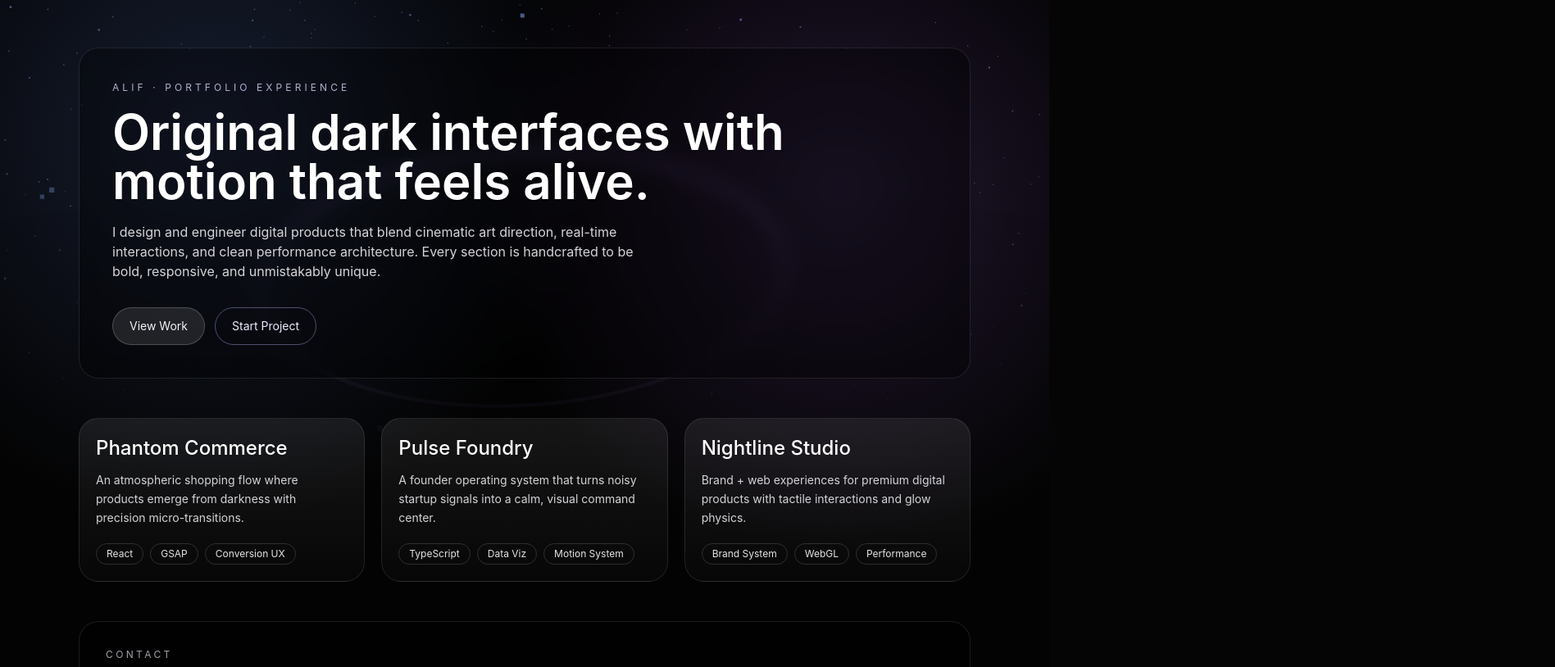
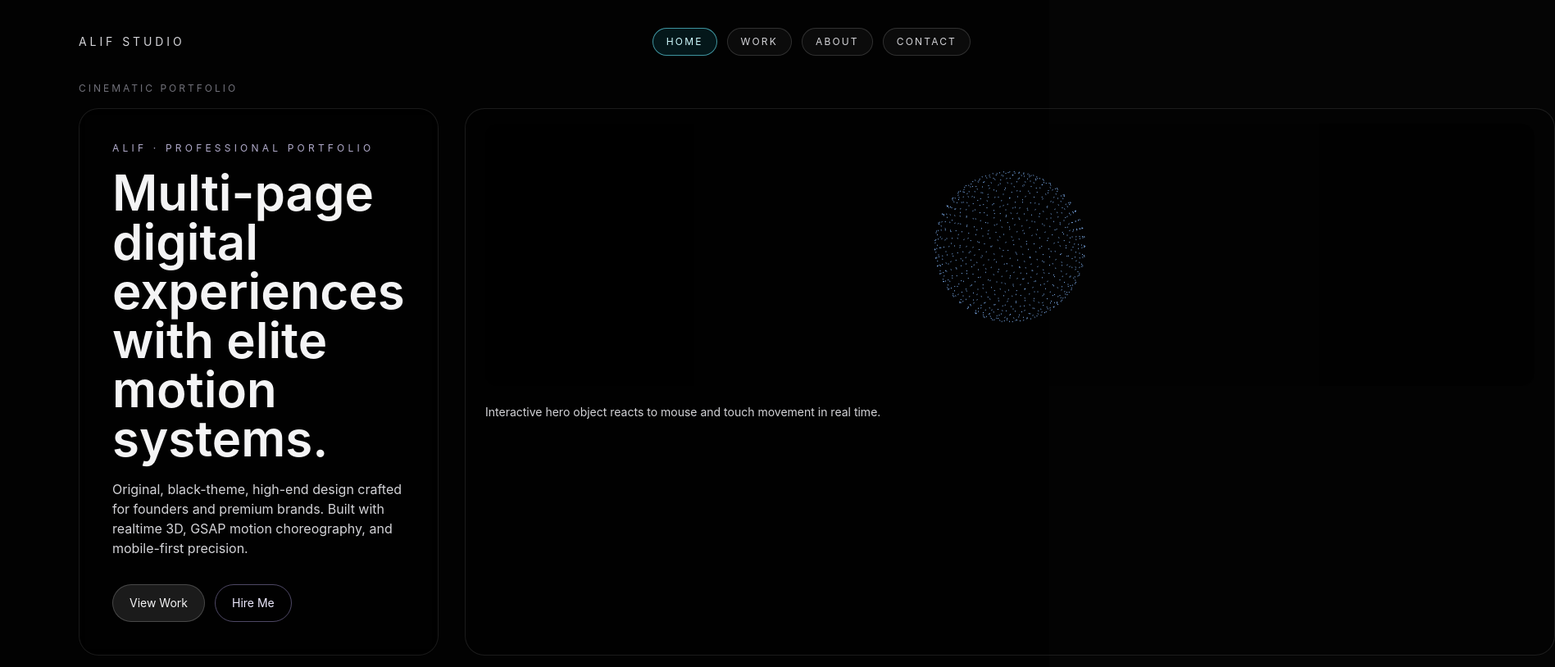
Before and after one commit to botop920/Alifs-portfolio, a React (Vite) app: page / in a window 1280 px wide. Shown: the part 6-820 px from the top of the page at 82% size, 1897 px wide, since content can reach past the window. Built offline with nearby package versions, Linux system fonts and the light colour scheme.

Commit message:
Build professional multi-page portfolio with GSAP + Three.js sections

```diff
--- a/App.tsx
+++ b/App.tsx
@@ -1,4 +1,4 @@
-import React, { useEffect, useRef } from 'react';
+import React, { useEffect, useMemo, useRef, useState } from 'react';
 
 declare global {
   interface Window {
@@ -7,252 +7,340 @@ declare global {
   }
 }
 
-const projects = [
+type Page = 'home' | 'work' | 'about' | 'contact';
+
+const navItems: { id: Page; label: string }[] = [
+  { id: 'home', label: 'Home' },
+  { id: 'work', label: 'Work' },
+  { id: 'about', label: 'About' },
+  { id: 'contact', label: 'Contact' },
+];
+
+const workItems = [
   {
-    title: 'Phantom Commerce',
-    blurb:
-      'An atmospheric shopping flow where products emerge from darkness with precision micro-transitions.',
-    tags: ['React', 'GSAP', 'Conversion UX'],
+    title: 'Nebula Brand OS',
+    detail: 'Complete product + brand framework with immersive transitions and data storytelling.',
   },
   {
-    title: 'Pulse Foundry',
-    blurb:
-      'A founder operating system that turns noisy startup signals into a calm, visual command center.',
-    tags: ['TypeScript', 'Data Viz', 'Motion System'],
+    title: 'Pulse Commerce',
+    detail: 'Luxury e-commerce motion language tuned for conversion and product desire.',
   },
   {
-    title: 'Nightline Studio',
-    blurb:
-      'Brand + web experiences for premium digital products with tactile interactions and glow physics.',
-    tags: ['Brand System', 'WebGL', 'Performance'],
+    title: 'Aether Dashboard',
+    detail: 'Realtime executive command center with cinematic chart interactions.',
   },
 ];
 
-const App: React.FC = () => {
-  const threeMountRef = useRef<HTMLDivElement | null>(null);
-  const rootRef = useRef<HTMLDivElement | null>(null);
-  const heroRef = useRef<HTMLElement | null>(null);
-
+function useThreeWidget(
+  mountRef: React.MutableRefObject<HTMLDivElement | null>,
+  variant: 'sphere' | 'knots' | 'columns',
+) {
   useEffect(() => {
     const THREE = window.THREE;
-    if (!THREE) {
+    if (!THREE || !mountRef.current) {
       return;
     }
 
-    const mountNode = threeMountRef.current;
-    if (!mountNode) {
-      return;
-    }
+    const mount = mountRef.current;
+    const w = mount.clientWidth || 400;
+    const h = mount.clientHeight || 300;
 
-    const isMobile = window.innerWidth < 768;
-    const renderer = new THREE.WebGLRenderer({ antialias: true, alpha: true, powerPreference: 'high-performance' });
-    renderer.setPixelRatio(Math.min(window.devicePixelRatio, 1.8));
-    renderer.setSize(window.innerWidth, window.innerHeight);
-    mountNode.appendChild(renderer.domElement);
+    const renderer = new THREE.WebGLRenderer({ alpha: true, antialias: true, powerPreference: 'high-performance' });
+    renderer.setPixelRatio(Math.min(window.devicePixelRatio, 1.7));
+    renderer.setSize(w, h);
+    mount.appendChild(renderer.domElement);
 
     const scene = new THREE.Scene();
-    const camera = new THREE.PerspectiveCamera(55, window.innerWidth / window.innerHeight, 0.1, 1000);
-    camera.position.z = 12;
+    const camera = new THREE.PerspectiveCamera(48, w / h, 0.1, 1000);
+    camera.position.z = 8;
 
     const group = new THREE.Group();
     scene.add(group);
 
-    const pointsGeometry = new THREE.BufferGeometry();
-    const count = isMobile ? 900 : 1800;
-    const positions = new Float32Array(count * 3);
+    const disposers: Array<() => void> = [];
 
-    for (let i = 0; i < count; i += 1) {
-      const i3 = i * 3;
-      const radius = 6 + Math.random() * 9;
-      const theta = Math.random() * Math.PI * 2;
-      const phi = Math.acos((Math.random() * 2) - 1);
-
-      positions[i3] = radius * Math.sin(phi) * Math.cos(theta);
-      positions[i3 + 1] = radius * Math.sin(phi) * Math.sin(theta);
-      positions[i3 + 2] = radius * Math.cos(phi);
+    if (variant === 'sphere') {
+      const g = new THREE.IcosahedronGeometry(2.1, 8);
+      const m = new THREE.PointsMaterial({ color: '#88bbff', size: 0.04, transparent: true, opacity: 0.9 });
+      const points = new THREE.Points(g, m);
+      group.add(points);
+      disposers.push(() => {
+        g.dispose();
+        m.dispose();
+      });
     }
 
-    pointsGeometry.setAttribute('position', new THREE.BufferAttribute(positions, 3));
+    if (variant === 'knots') {
+      for (let i = 0; i < 3; i += 1) {
+        const g = new THREE.TorusKnotGeometry(1.2 + i * 0.4, 0.05, 120, 16);
+        const m = new THREE.MeshBasicMaterial({
+          color: i % 2 === 0 ? '#b191ff' : '#77d8ff',
+          transparent: true,
+          opacity: 0.35,
+          wireframe: true,
+        });
+        const mesh = new THREE.Mesh(g, m);
+        mesh.rotation.x = i * 0.6;
+        mesh.rotation.y = i * 0.4;
+        group.add(mesh);
+        disposers.push(() => {
+          g.dispose();
+          m.dispose();
+        });
+      }
+    }
 
-    const pointsMaterial = new THREE.PointsMaterial({
-      color: '#89b4ff',
-      size: isMobile ? 0.03 : 0.04,
+    if (variant === 'columns') {
+      for (let i = 0; i < 30; i += 1) {
+        const g = new THREE.BoxGeometry(0.18, 0.5 + Math.random() * 2.5, 0.18);
+        const m = new THREE.MeshBasicMaterial({
+          color: i % 2 === 0 ? '#7ab5ff' : '#e0a7ff',
           transparent: true,
-      opacity: 0.75,
-      blending: THREE.AdditiveBlending,
-      depthWrite: false,
+          opacity: 0.55,
         });
+        const mesh = new THREE.Mesh(g, m);
+        mesh.position.x = (Math.random() - 0.5) * 7;
+        mesh.position.y = (Math.random() - 0.5) * 4;
+        mesh.position.z = (Math.random() - 0.5) * 4;
+        group.add(mesh);
+        disposers.push(() => {
+          g.dispose();
+          m.dispose();
+        });
+      }
+    }
 
-    const points = new THREE.Points(pointsGeometry, pointsMaterial);
-    group.add(points);
+    let raf = 0;
+    const mouse = { x: 0, y: 0 };
 
-    const ringGeometry = new THREE.TorusGeometry(4.7, 0.045, 16, 160);
-    const ringMaterial = new THREE.MeshBasicMaterial({ color: '#b58cff', transparent: true, opacity: 0.45 });
-    const ring = new THREE.Mesh(ringGeometry, ringMaterial);
-    ring.rotation.x = 1;
-    group.add(ring);
-
-    let rafId = 0;
-    const targetRotation = { x: 0.1, y: 0.1 };
-    const currentRotation = { x: 0.1, y: 0.1 };
-
-    const animate = () => {
-      currentRotation.x += (targetRotation.x - currentRotation.x) * 0.04;
-      currentRotation.y += (targetRotation.y - currentRotation.y) * 0.04;
-
-      group.rotation.x = currentRotation.x;
-      group.rotation.y = currentRotation.y;
-
-      points.rotation.y += 0.0009;
-      ring.rotation.z += 0.0018;
-
+    const tick = () => {
+      group.rotation.y += 0.003;
+      group.rotation.x += 0.0018;
+      group.rotation.y += mouse.x * 0.02;
+      group.rotation.x += mouse.y * 0.01;
       renderer.render(scene, camera);
-      rafId = window.requestAnimationFrame(animate);
+      raf = window.requestAnimationFrame(tick);
     };
-    animate();
+    tick();
 
     const onMove = (x: number, y: number) => {
-      const nx = (x / window.innerWidth) - 0.5;
-      const ny = (y / window.innerHeight) - 0.5;
-      targetRotation.y = nx * 0.9;
-      targetRotation.x = ny * 0.45;
+      mouse.x = x / window.innerWidth - 0.5;
+      mouse.y = y / window.innerHeight - 0.5;
     };
 
-    const handleMouseMove = (event: MouseEvent) => onMove(event.clientX, event.clientY);
-    const handleTouchMove = (event: TouchEvent) => {
-      if (event.touches[0]) {
-        onMove(event.touches[0].clientX, event.touches[0].clientY);
+    const onMouse = (e: MouseEvent) => onMove(e.clientX, e.clientY);
+    const onTouch = (e: TouchEvent) => {
+      if (e.touches[0]) {
+        onMove(e.touches[0].clientX, e.touches[0].clientY);
       }
     };
 
-    const handleResize = () => {
-      camera.aspect = window.innerWidth / window.innerHeight;
+    const onResize = () => {
+      const nw = mount.clientWidth || 400;
+      const nh = mount.clientHeight || 300;
+      camera.aspect = nw / nh;
       camera.updateProjectionMatrix();
-      renderer.setSize(window.innerWidth, window.innerHeight);
-      renderer.setPixelRatio(Math.min(window.devicePixelRatio, 1.8));
+      renderer.setSize(nw, nh);
     };
 
-    window.addEventListener('mousemove', handleMouseMove, { passive: true });
-    window.addEventListener('touchmove', handleTouchMove, { passive: true });
-    window.addEventListener('resize', handleResize);
+    window.addEventListener('mousemove', onMouse, { passive: true });
+    window.addEventListener('touchmove', onTouch, { passive: true });
+    window.addEventListener('resize', onResize);
 
     return () => {
-      window.cancelAnimationFrame(rafId);
-      window.removeEventListener('mousemove', handleMouseMove);
-      window.removeEventListener('touchmove', handleTouchMove);
-      window.removeEventListener('resize', handleResize);
-      mountNode.removeChild(renderer.domElement);
-      ringGeometry.dispose();
-      ringMaterial.dispose();
-      pointsGeometry.dispose();
-      pointsMaterial.dispose();
+      window.cancelAnimationFrame(raf);
+      window.removeEventListener('mousemove', onMouse);
+      window.removeEventListener('touchmove', onTouch);
+      window.removeEventListener('resize', onResize);
+      disposers.forEach((d) => d());
       renderer.dispose();
+      if (renderer.domElement.parentNode === mount) {
+        mount.removeChild(renderer.domElement);
+      }
     };
+  }, [mountRef, variant]);
+}
+
+const App: React.FC = () => {
+  const [page, setPage] = useState<Page>('home');
+
+  const pageTitle = useMemo(() => {
+    if (page === 'home') return 'Cinematic Portfolio';
+    if (page === 'work') return 'Selected Work';
+    if (page === 'about') return 'About Alif';
+    return 'Contact';
+  }, [page]);
+
+  const shellRef = useRef<HTMLDivElement | null>(null);
+  const pageRef = useRef<HTMLDivElement | null>(null);
+  const heroThreeRef = useRef<HTMLDivElement | null>(null);
+  const workThreeRef = useRef<HTMLDivElement | null>(null);
+  const aboutThreeRef = useRef<HTMLDivElement | null>(null);
+
+  useThreeWidget(heroThreeRef, 'sphere');
+  useThreeWidget(workThreeRef, 'columns');
+  useThreeWidget(aboutThreeRef, 'knots');
+
+  useEffect(() => {
+    const gsap = window.gsap;
+    if (!gsap || !shellRef.current || !pageRef.current) return;
+
+    const ctx = gsap.context(() => {
+      gsap.fromTo(
+        '.nav-item',
+        { y: -14, opacity: 0 },
+        { y: 0, opacity: 1, duration: 0.6, stagger: 0.08, ease: 'power3.out' },
+      );
+    }, shellRef);
+
+    return () => ctx.revert();
   }, []);
 
   useEffect(() => {
     const gsap = window.gsap;
-    if (!gsap || !rootRef.current || !heroRef.current) {
-      return;
-    }
+    if (!gsap || !pageRef.current) return;
 
     const ctx = gsap.context(() => {
       gsap.fromTo(
-        '.hero-reveal',
-        { y: 36, opacity: 0 },
-        { y: 0, opacity: 1, stagger: 0.12, duration: 1, ease: 'power3.out' },
+        '.page-reveal',
+        { y: 32, opacity: 0, scale: 0.985 },
+        { y: 0, opacity: 1, scale: 1, duration: 0.85, stagger: 0.07, ease: 'power3.out' },
       );
 
       gsap.fromTo(
-        '.project-card',
-        { y: 28, opacity: 0 },
-        { y: 0, opacity: 1, stagger: 0.1, duration: 0.9, delay: 0.25, ease: 'power2.out' },
+        '.floaty',
+        { y: 0 },
+        { y: -12, duration: 2.2, repeat: -1, yoyo: true, stagger: 0.12, ease: 'sine.inOut' },
       );
-    }, rootRef);
+    }, pageRef);
 
-    const quickX = gsap.quickTo(heroRef.current, 'x', { duration: 0.7, ease: 'power3.out' });
-    const quickY = gsap.quickTo(heroRef.current, 'y', { duration: 0.7, ease: 'power3.out' });
+    return () => ctx.revert();
+  }, [page]);
 
-    const interactiveMove = (x: number, y: number) => {
-      const dx = (x / window.innerWidth - 0.5) * 20;
-      const dy = (y / window.innerHeight - 0.5) * 16;
-      quickX(dx);
-      quickY(dy);
-    };
+  const renderPage = () => {
+    if (page === 'home') {
+      return (
+        <section className="grid gap-8 lg:grid-cols-[1.15fr_0.85fr]">
+          <article className="page-reveal rounded-3xl border border-white/10 bg-black/35 p-6 backdrop-blur-md sm:p-10">
+            <p className="text-xs uppercase tracking-[0.35em] text-violet-200/80">Alif · Professional Portfolio</p>
+            <h1 className="mt-4 text-4xl font-semibold leading-tight sm:text-6xl">
+              Multi-page digital experiences with elite motion systems.
+            </h1>
+            <p className="mt-5 max-w-xl text-sm text-zinc-300 sm:text-base">
+              Original, black-theme, high-end design crafted for founders and premium brands. Built with realtime 3D, GSAP motion choreography, and mobile-first precision.
+            </p>
+            <div className="mt-8 flex flex-wrap gap-3">
+              <button type="button" onClick={() => setPage('work')} className="rounded-full border border-white/20 bg-white/10 px-5 py-3 text-sm hover:bg-white/20">
+                View Work
+              </button>
+              <button type="button" onClick={() => setPage('contact')} className="rounded-full border border-violet-300/40 px-5 py-3 text-sm text-violet-100 hover:bg-violet-400/20">
+                Hire Me
+              </button>
+            </div>
+          </article>
+          <article className="page-reveal rounded-3xl border border-white/10 bg-black/25 p-4 sm:p-6">
+            <div ref={heroThreeRef} className="floaty h-[260px] w-full rounded-2xl bg-black/40 sm:h-[320px]" />
+            <p className="mt-4 text-sm text-zinc-300">Interactive hero object reacts to mouse and touch movement in real time.</p>
+          </article>
+        </section>
+      );
+    }
 
-    const onMouseMove = (event: MouseEvent) => interactiveMove(event.clientX, event.clientY);
-    const onTouchMove = (event: TouchEvent) => {
-      if (event.touches[0]) {
-        interactiveMove(event.touches[0].clientX, event.touches[0].clientY);
-      }
-    };
-
-    window.addEventListener('mousemove', onMouseMove, { passive: true });
-    window.addEventListener('touchmove', onTouchMove, { passive: true });
-
-    return () => {
-      window.removeEventListener('mousemove', onMouseMove);
-      window.removeEventListener('touchmove', onTouchMove);
-      ctx.revert();
-    };
-  }, []);
-
+    if (page === 'work') {
       return (
-    <div ref={rootRef} className="relative min-h-screen overflow-hidden bg-[#030303] text-zinc-100">
-      <div ref={threeMountRef} className="pointer-events-none fixed inset-0 z-0" />
-      <div className="pointer-events-none fixed inset-0 z-10 bg-[radial-gradient(circle_at_20%_20%,rgba(117,153,255,0.18),transparent_40%),radial-gradient(circle_at_80%_30%,rgba(182,119,255,0.18),transparent_38%),linear-gradient(to_bottom,rgba(0,0,0,0.3),#030303_70%)]" />
-
-      <main className="relative z-20 mx-auto w-full max-w-6xl px-5 pb-16 pt-10 sm:px-8 sm:pt-16">
-        <section ref={heroRef} className="rounded-3xl border border-white/10 bg-black/35 p-6 backdrop-blur-md sm:p-10">
-          <p className="hero-reveal text-xs uppercase tracking-[0.34em] text-violet-200/80">Alif · Portfolio Experience</p>
-          <h1 className="hero-reveal mt-4 text-4xl font-semibold leading-tight text-white sm:text-6xl">
-            Original dark interfaces with motion that feels alive.
-          </h1>
-          <p className="hero-reveal mt-5 max-w-2xl text-sm leading-relaxed text-zinc-300 sm:text-base">
-            I design and engineer digital products that blend cinematic art direction, real-time interactions, and clean performance architecture. Every section is handcrafted to be bold, responsive, and unmistakably unique.
-          </p>
-          <div className="hero-reveal mt-8 flex flex-wrap gap-3">
-            <a href="#work" className="rounded-full border border-white/20 bg-white/10 px-5 py-3 text-sm hover:bg-white/20">
-              View Work
-            </a>
-            <a href="#contact" className="rounded-full border border-violet-300/40 px-5 py-3 text-sm text-violet-100 hover:bg-violet-400/20">
-              Start Project
-            </a>
+        <section className="grid gap-6 lg:grid-cols-[0.95fr_1.05fr]">
+          <article className="page-reveal rounded-3xl border border-white/10 bg-black/35 p-5 sm:p-7">
+            <h2 className="text-3xl font-semibold sm:text-4xl">Selected Work</h2>
+            <p className="mt-3 text-sm text-zinc-300">Every project is treated as a cinematic product launch, not a template delivery.</p>
+            <div className="mt-6 space-y-4">
+              {workItems.map((item) => (
+                <div key={item.title} className="page-reveal rounded-2xl border border-white/10 bg-white/[0.03] p-4">
+                  <h3 className="text-xl font-medium">{item.title}</h3>
+                  <p className="mt-2 text-sm text-zinc-300">{item.detail}</p>
                 </div>
-        </section>
-
-        <section id="work" className="mt-12 grid gap-5 md:grid-cols-3">
-          {projects.map((project) => (
-            <article
-              key={project.title}
-              className="project-card rounded-3xl border border-white/10 bg-gradient-to-b from-white/[0.08] to-white/[0.02] p-5 transition duration-300 hover:-translate-y-1 hover:border-cyan-300/40"
-            >
-              <h2 className="text-2xl font-medium text-white">{project.title}</h2>
-              <p className="mt-3 text-sm leading-relaxed text-zinc-300">{project.blurb}</p>
-              <div className="mt-5 flex flex-wrap gap-2">
-                {project.tags.map((tag) => (
-                  <span key={tag} className="rounded-full border border-white/15 px-3 py-1 text-xs text-zinc-200">
-                    {tag}
-                  </span>
               ))}
             </div>
           </article>
-          ))}
+          <article className="page-reveal rounded-3xl border border-white/10 bg-black/25 p-4 sm:p-6">
+            <div ref={workThreeRef} className="floaty h-[320px] w-full rounded-2xl bg-black/40 sm:h-[460px]" />
+            <p className="mt-4 text-sm text-zinc-300">3D structural bars visualize velocity, scale, and product momentum.</p>
+          </article>
         </section>
+      );
+    }
 
-        <section className="mt-12 rounded-3xl border border-white/10 bg-black/40 p-6 sm:p-8" id="contact">
-          <p className="text-xs uppercase tracking-[0.28em] text-zinc-400">Contact</p>
-          <h3 className="mt-3 text-3xl font-semibold text-white sm:text-4xl">Let&apos;s build something mind-blowing.</h3>
-          <p className="mt-4 max-w-2xl text-sm text-zinc-300 sm:text-base">
-            Need a premium portfolio, product landing page, or full digital brand system with advanced animations and perfect responsiveness? I can craft it end-to-end.
+    if (page === 'about') {
+      return (
+        <section className="grid gap-6 lg:grid-cols-[1fr_1fr]">
+          <article className="page-reveal rounded-3xl border border-white/10 bg-black/35 p-6 sm:p-8">
+            <h2 className="text-3xl font-semibold sm:text-4xl">About</h2>
+            <p className="mt-4 text-sm leading-relaxed text-zinc-300 sm:text-base">
+              I combine design direction, frontend engineering, and motion design into one focused workflow. The result is a professional portfolio ecosystem: not just one page, but a full navigable experience with distinctive interactions.
             </p>
-          <a
-            href="mailto:hello@alifdesign.dev"
-            className="mt-6 inline-flex rounded-full border border-white/20 bg-white/10 px-6 py-3 text-sm font-medium text-white transition hover:bg-white/20"
-          >
+            <div className="mt-6 grid gap-3 sm:grid-cols-2">
+              <div className="page-reveal rounded-2xl border border-white/10 bg-white/[0.03] p-4 text-sm">10+ premium launches</div>
+              <div className="page-reveal rounded-2xl border border-white/10 bg-white/[0.03] p-4 text-sm">3D + GSAP specialist</div>
+              <div className="page-reveal rounded-2xl border border-white/10 bg-white/[0.03] p-4 text-sm">Mobile-first motion UX</div>
+              <div className="page-reveal rounded-2xl border border-white/10 bg-white/[0.03] p-4 text-sm">Performance-minded builds</div>
+            </div>
+          </article>
+          <article className="page-reveal rounded-3xl border border-white/10 bg-black/25 p-4 sm:p-6">
+            <div ref={aboutThreeRef} className="floaty h-[320px] w-full rounded-2xl bg-black/40 sm:h-[420px]" />
+            <p className="mt-4 text-sm text-zinc-300">Multiple torus-knot forms create a dynamic signature identity object.</p>
+          </article>
+        </section>
+      );
+    }
+
+    return (
+      <section className="grid gap-6 lg:grid-cols-[1fr_1fr]">
+        <article className="page-reveal rounded-3xl border border-white/10 bg-black/35 p-6 sm:p-9">
+          <h2 className="text-3xl font-semibold sm:text-4xl">Contact</h2>
+          <p className="mt-4 text-sm text-zinc-300 sm:text-base">
+            Let’s build a professional portfolio, SaaS launch site, or product experience with advanced 3D + GSAP interactions.
+          </p>
+          <a href="mailto:hello@alifdesign.dev" className="page-reveal mt-7 inline-flex rounded-full border border-white/20 bg-white/10 px-6 py-3 text-sm hover:bg-white/20">
             hello@alifdesign.dev
           </a>
+        </article>
+        <article className="page-reveal rounded-3xl border border-violet-300/25 bg-gradient-to-b from-violet-400/15 to-cyan-400/10 p-6 sm:p-9">
+          <p className="text-xs uppercase tracking-[0.3em] text-violet-100">Availability</p>
+          <h3 className="mt-3 text-2xl font-semibold">Open for selected projects</h3>
+          <p className="mt-4 text-sm text-zinc-200">
+            Strategy, UI, motion direction, and frontend implementation — from first concept to polished production.
+          </p>
+        </article>
       </section>
+    );
+  };
+
+  return (
+    <div ref={shellRef} className="min-h-screen bg-[#020202] text-zinc-100">
+      <div className="pointer-events-none fixed inset-0 -z-10 bg-[radial-gradient(circle_at_20%_15%,rgba(124,118,255,0.2),transparent_35%),radial-gradient(circle_at_80%_20%,rgba(75,193,255,0.16),transparent_38%),linear-gradient(to_bottom,#050505,#020202)]" />
+
+      <header className="mx-auto flex w-full max-w-6xl items-center justify-between px-5 pt-6 sm:px-8 sm:pt-10">
+        <h1 className="page-reveal text-sm uppercase tracking-[0.28em] text-zinc-300">Alif Studio</h1>
+        <nav className="flex flex-wrap justify-end gap-2 sm:gap-3">
+          {navItems.map((item) => (
+            <button
+              key={item.id}
+              type="button"
+              onClick={() => setPage(item.id)}
+              className={`nav-item rounded-full border px-4 py-2 text-xs uppercase tracking-[0.18em] transition ${
+                page === item.id
+                  ? 'border-cyan-300/60 bg-cyan-400/10 text-cyan-100'
+                  : 'border-white/15 bg-white/[0.04] text-zinc-300 hover:bg-white/[0.1]'
+              }`}
+            >
+              {item.label}
+            </button>
+          ))}
+        </nav>
+      </header>
+
+      <main ref={pageRef} className="mx-auto mt-8 w-full max-w-6xl px-5 pb-16 sm:px-8 sm:pb-20">
+        <p className="page-reveal mb-4 text-xs uppercase tracking-[0.25em] text-zinc-500">{pageTitle}</p>
+        {renderPage()}
       </main>
     </div>
   );
```
Lines whose indentation alone changed are shown as unchanged.
